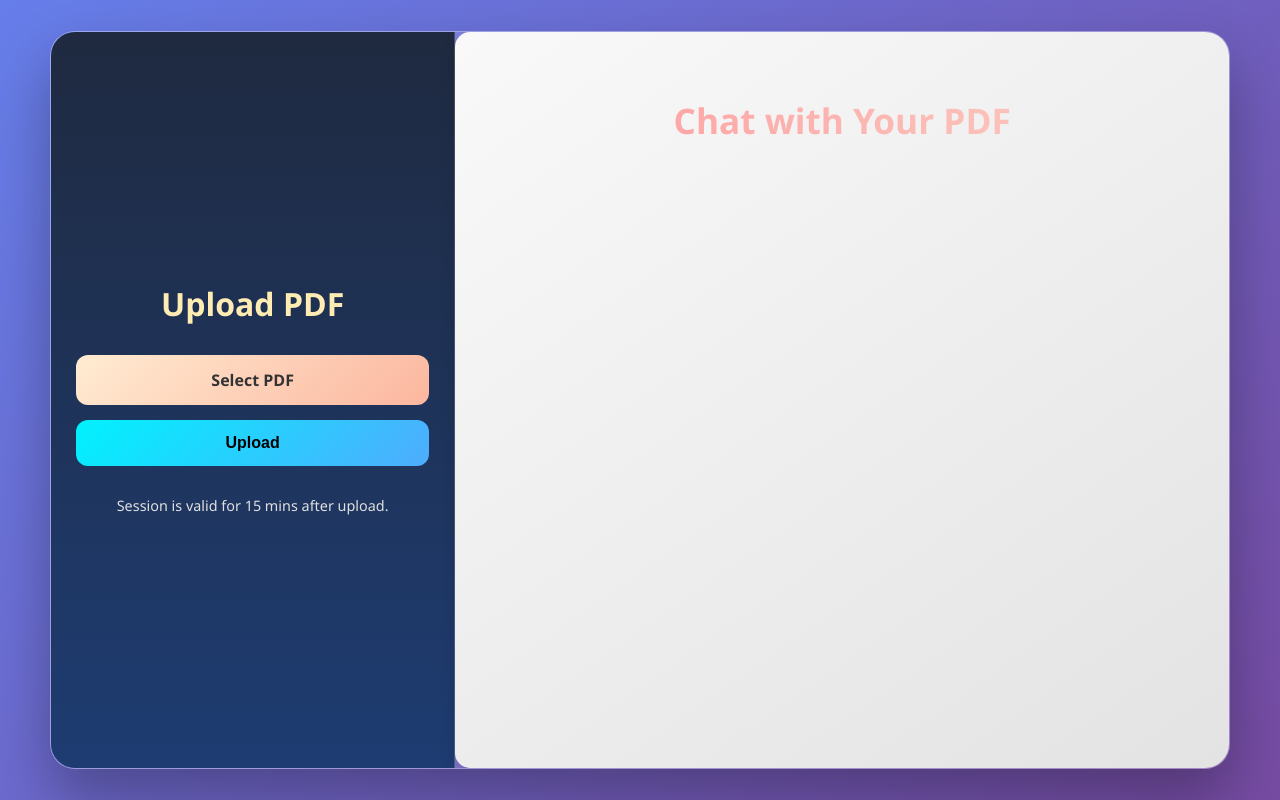
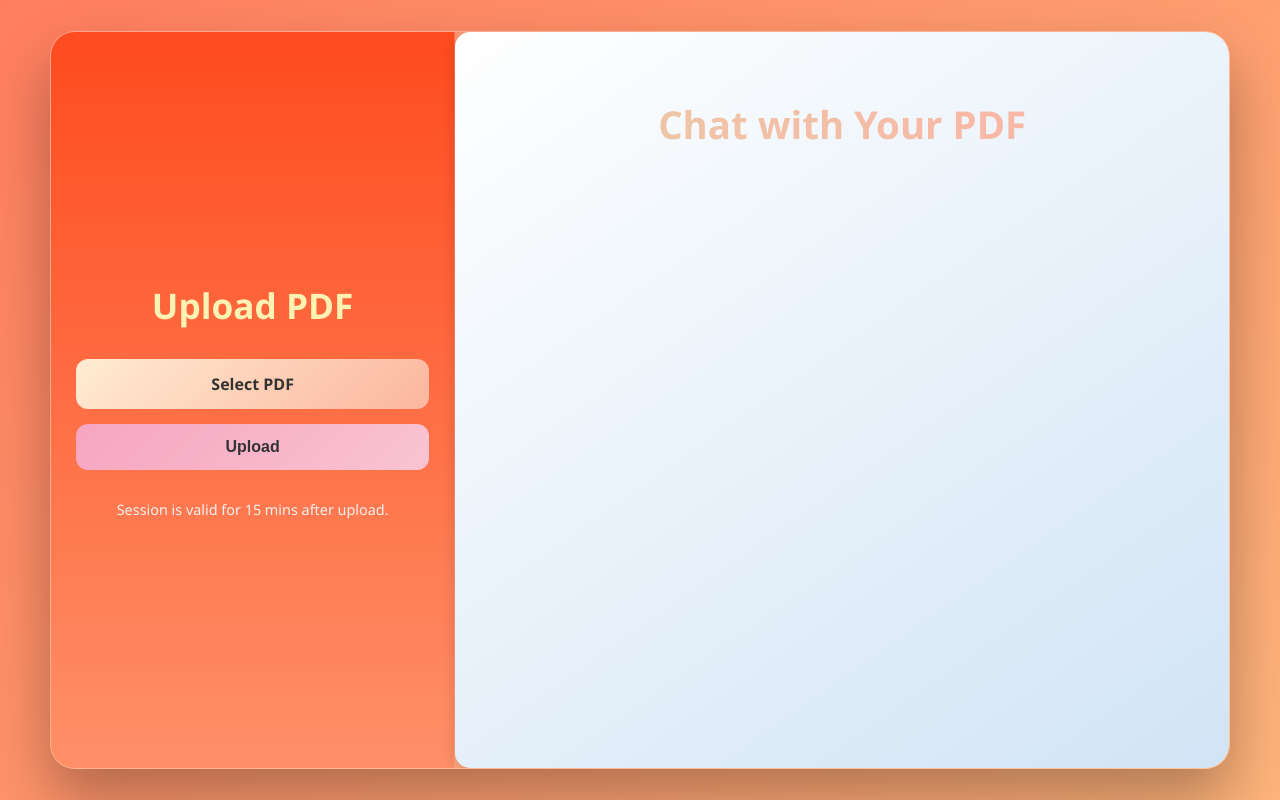
Before and after one commit to shubhendu-ghosh-DS/AskmyPdf, a Flask app: page / in a window 1280 px wide. Run offline with Flask 3, Linux system fonts and the light colour scheme; some libraries are stand-ins or nearby versions.

Commit message:
Update static/style.css

```diff
--- a/static/style.css
+++ b/static/style.css
@@ -3,7 +3,7 @@ body {
   margin: 0;
   padding: 0;
   font-family: "Segoe UI", Tahoma, Geneva, Verdana, sans-serif;
-  background: linear-gradient(135deg, #667eea, #764ba2);
+  background: linear-gradient(135deg, #ff7e5f, #feb47b);
   color: #fff;
   height: 100vh;
   display: flex;
@@ -16,20 +16,20 @@ body {
   display: flex;
   height: 92vh;
   width: 92vw;
-  background: rgba(255, 255, 255, 0.12);
+  background: rgba(255, 255, 255, 0.1);
   backdrop-filter: blur(25px);
   -webkit-backdrop-filter: blur(25px);
   box-shadow: 0 30px 60px rgba(0, 0, 0, 0.3);
   border-radius: 25px;
   overflow: hidden;
-  border: 1px solid rgba(255, 255, 255, 0.25);
+  border: 1px solid rgba(255, 255, 255, 0.2);
   animation: fadeIn 1s ease-out;
 }
 
 /* LEFT PANEL */
 .left-panel {
   width: 30%;
-  background: linear-gradient(180deg, #1f2a40, #1e3c72);
+  background: linear-gradient(180deg, #ff4b1f, #ff9068);
   padding: 40px 25px;
   display: flex;
   flex-direction: column;
@@ -41,9 +41,9 @@ body {
 .left-panel h2 {
   margin-bottom: 30px;
   text-align: center;
-  font-size: 2em;
+  font-size: 2.2em;
   font-weight: bold;
-  color: #ffecb3;
+  color: #fff2b2;
 }
 
 .left-panel input,
@@ -58,13 +58,13 @@ body {
 }
 
 .left-panel input {
-  background-color: #fafafa;
-  color: #000;
+  background-color: #f3f3f3;
+  color: #333;
 }
 
 .left-panel button {
-  background: linear-gradient(135deg, #00f2fe, #4facfe);
-  color: #000;
+  background: linear-gradient(135deg, #f6a5c0, #f9c4d2);
+  color: #333;
   font-weight: bold;
   cursor: pointer;
   transition: all 0.3s ease;
@@ -72,20 +72,20 @@ body {
 
 .left-panel button:hover {
   transform: scale(1.05);
-  background: linear-gradient(135deg, #2193b0, #6dd5ed);
+  background: linear-gradient(135deg, #ff70a6, #ff9cc7);
   color: #fff;
 }
 
 .note {
   font-size: 0.9em;
   text-align: center;
-  color: #e0e0e0;
+  color: #f1f1f1;
 }
 
 /* RIGHT PANEL */
 .right-panel {
   flex: 1;
-  background: linear-gradient(145deg, #f9f9f9, #e3e3e3);
+  background: linear-gradient(145deg, #ffffff, #d1e4f5);
   padding: 40px;
   display: flex;
   flex-direction: column;
@@ -98,8 +98,8 @@ body {
 .right-panel h1 {
   text-align: center;
   margin-bottom: 25px;
-  font-size: 2.2em;
-  background: linear-gradient(to right, #ff9a9e, #fad0c4);
+  font-size: 2.4em;
+  background: linear-gradient(to right, #e9cba7, #ffb1a6);
   -webkit-background-clip: text;
   -webkit-text-fill-color: transparent;
 }
@@ -143,8 +143,8 @@ body {
 }
 
 .chat-user .chat-bubble {
-  background: linear-gradient(135deg, #f6d365, #fda085);
-  color: #000;
+  background: linear-gradient(135deg, #ffafcc, #ff93d0);
+  color: #fff;
   border-bottom-right-radius: 0;
   align-self: flex-end;
 }
@@ -191,12 +191,12 @@ body {
 
 /* Send button */
 .input-section button:first-of-type {
-  background: linear-gradient(135deg, #00c6ff, #0072ff);
+  background: linear-gradient(135deg, #6a11cb, #2575fc);
   color: white;
 }
 
 .input-section button:first-of-type:hover {
-  background: linear-gradient(135deg, #0072ff, #00c6ff);
+  background: linear-gradient(135deg, #2575fc, #6a11cb);
 }
 
 /* Clear button */
```
